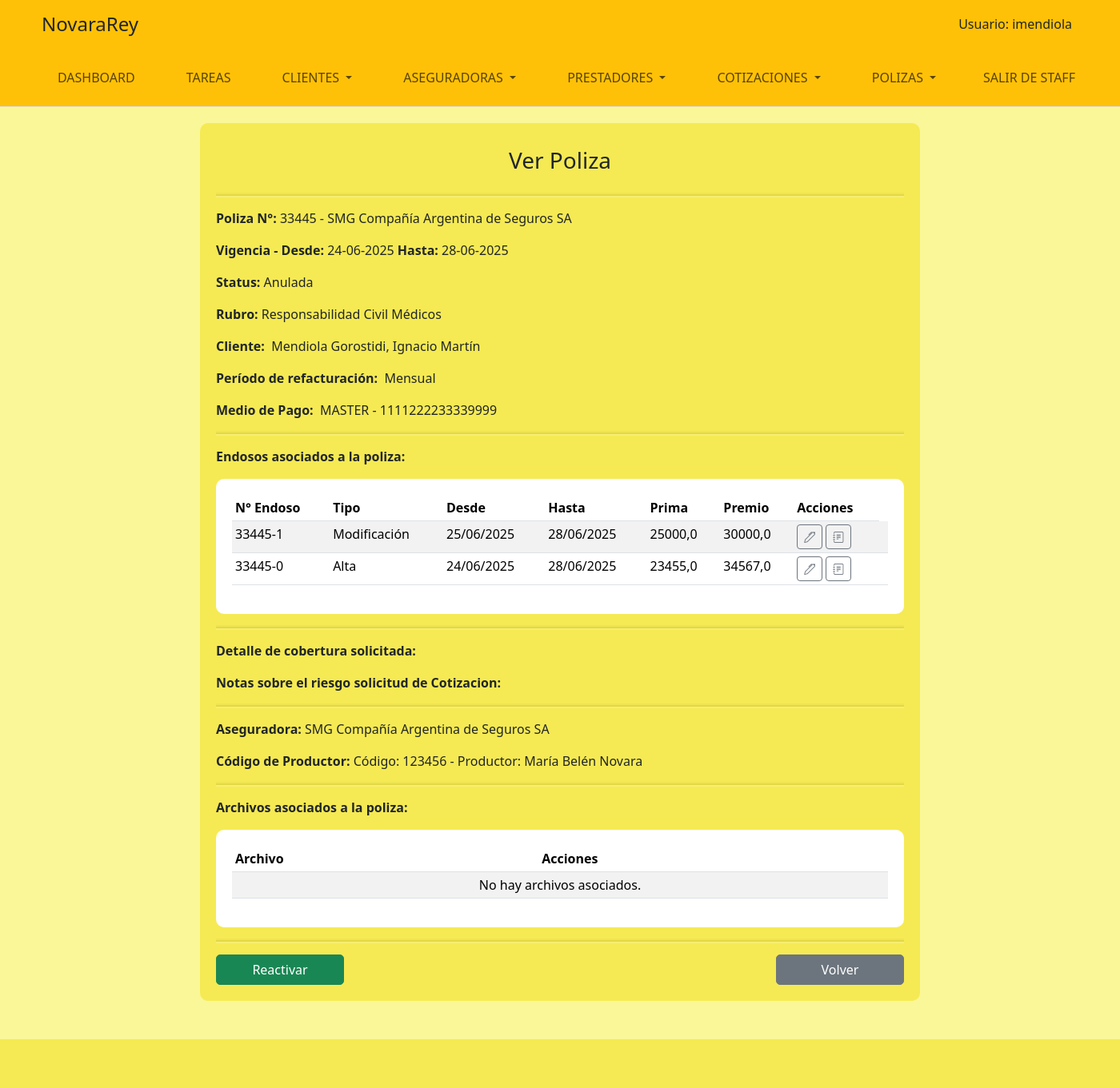
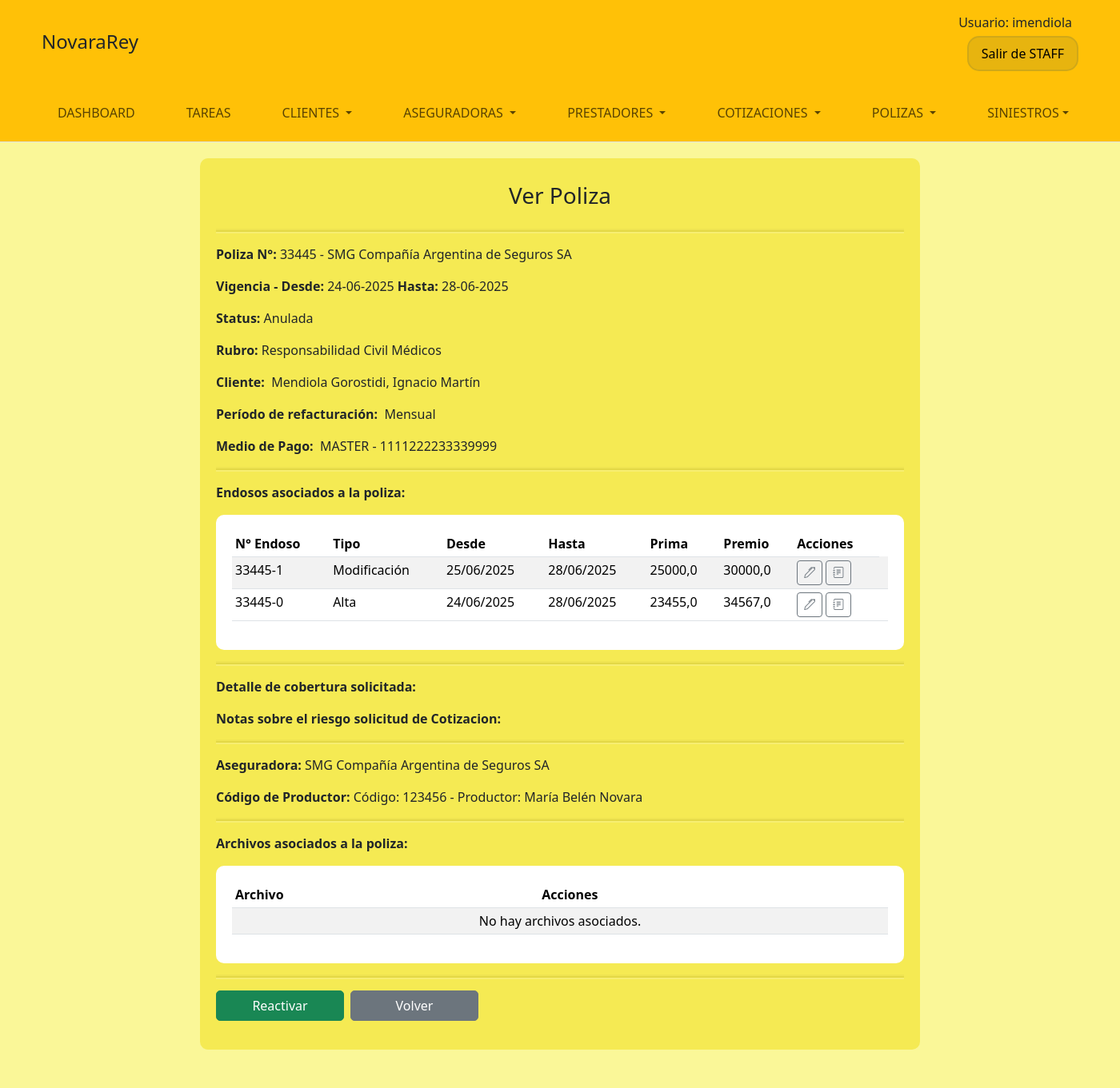
Before and after one commit to ignaciomendio/NovaraRey, a Django app: page /staff/emisiones/verPoliza/3/ in a window 1400 px wide. Shown: the whole page at 80% size. Before the commit the page ends 1300 px from the top, so only its background shows below. Run offline with Django 5.2, Linux system fonts and the light colour scheme; a user stored in the database is signed in; data comes from the database, SQL or seed files in the repository; both versions use the stored data as it was after the commit; some libraries are stand-ins or nearby versions.

Commit message:
10/7 - Terminado siniestros

```diff
--- a/EmisionesApp/templates/EmisionesApp/poliza_view.html
+++ b/EmisionesApp/templates/EmisionesApp/poliza_view.html
@@ -160,7 +160,7 @@
 
   <!-- Area de botones de acción-->
 
-  <div class="d-flex justify-content-between">
+  <div class="d-flex flex-wrap gap-2 mb-3">
     <button class="btn btn-primary staff-button" title="Cargar endoso de modificación"
       {% if poliza.get_status != "Vigente" %}hidden{% endif %}
       id="bot_modificar">Modificar
@@ -517,8 +517,12 @@
     //Boton Renovar
     document.getElementById('bot_renovar').addEventListener('click', function () {
       const diasVigencia = document.getElementById('dias_vigencia').value;
-      if (confirm(`La poliza aun tiene ${diasVigencia} dias de vigencia. ¿Está seguro que desea RENOVAR la poliza?`)) {
-        // Redirige a la URL de renovación
+      if (diasVigencia){
+        if (confirm(`La poliza aun tiene ${diasVigencia} dias de vigencia. ¿Está seguro que desea RENOVAR la poliza?`)) {
+          // Redirige a la URL de renovación
+          window.location.href = "{% url 'add_poliza' poliza.rel_emision.id %}";
+        }
+      } else {
         window.location.href = "{% url 'add_poliza' poliza.rel_emision.id %}";
       }
     });
--- a/EmisionesApp/views.py
+++ b/EmisionesApp/views.py
@@ -283,9 +283,10 @@
         emision.tiene_poliza = True
         emision.save()
 
-        #Si hay poliza previa la marca como No renovable
+        #Si hay poliza previa la marca como No renovable y como inactiva
         if poliza_previa:
             poliza_previa.renovable = False
+            poliza_previa.activa = False
             poliza_previa.save()
 
         return redirect(reverse('ver_poliza', args=[new_poliza.id]))
--- a/StaffApp/templates/StaffApp/baseStaff.html
+++ b/StaffApp/templates/StaffApp/baseStaff.html
@@ -32,6 +32,9 @@
                         {% if user.is_authenticated %}
                             <span class="me-2">Usuario: {{ user.get_username }}</span>
                         {% endif %}
+                    </div>
+                    <div>
+                        <a href="{% url 'home' %}" class="btn btn-salir-staff">Salir de STAFF</a>
                     </div>
                 </div>
             </div>
@@ -131,11 +134,17 @@
                                     </li>
                                 </ul>
                             </li>
-
-                        </ul>
-                        <ul class="navbar-nav ms-auto">
-                            <li class="nav-item px-lg-2">
-                                <a class="nav-link text-uppercase text-expanded" href="{% url 'home' %}">Salir de Staff</a>
+                            <!--Menu Sinistros-->
+                            <li class="nav-item dropdown {% if request.path == '/staff/siniestros/' %}active{% endif %} px-lg-4">
+                                <a class="nav-link dropdown-toggle text-uppercase text-expanded" href="#" id="siniestrosDropdown" role="button" data-bs-toggle="dropdown" aria-expanded="false">Siniestros</a>
+                                <ul class="dropdown-menu" aria-labelledby="siniestrosDropdown">
+                                    <li>
+                                        <a class="dropdown-item" href="{% url 'list_siniestros' %}?fil_status=P">Siniestros en Relevamiento</a>
+                                    </li>
+                                    <li>
+                                        <a class="dropdown-item" href="{% url 'list_siniestros' %}?fil_status=I">Siniestros Informados</a>
+                                    </li>
+                                </ul>
                             </li>
                         </ul>
                     </div>
--- a/static/css/styles.css
+++ b/static/css/styles.css
@@ -36,6 +36,21 @@
 }
 
 /* Estilos para la parte de Staff */
+
+  .btn-salir-staff {
+    background-color: rgba(208, 168, 24, 0.5); /* Azul con 50% alpha */
+    border: 2px solid rgba(208, 168, 24);            /* Borde sólido azul */
+    color: black;
+    border-radius: 15px;                       /* Esquinas redondeadas */
+    padding: 8px 16px;
+    margin-top: 5px;
+    font-weight: 500;
+    transition: background-color 0.3s ease;
+  }
+
+  .btn-salir-staff:hover {
+    background-color: rgba(208, 168, 24, 0.8); /* Fondo más opaco al pasar el mouse */
+  }
 
 .staff-button{
     min-width: 160px;
```
Also changed, not shown: db.sqlite3, 1 other file.
